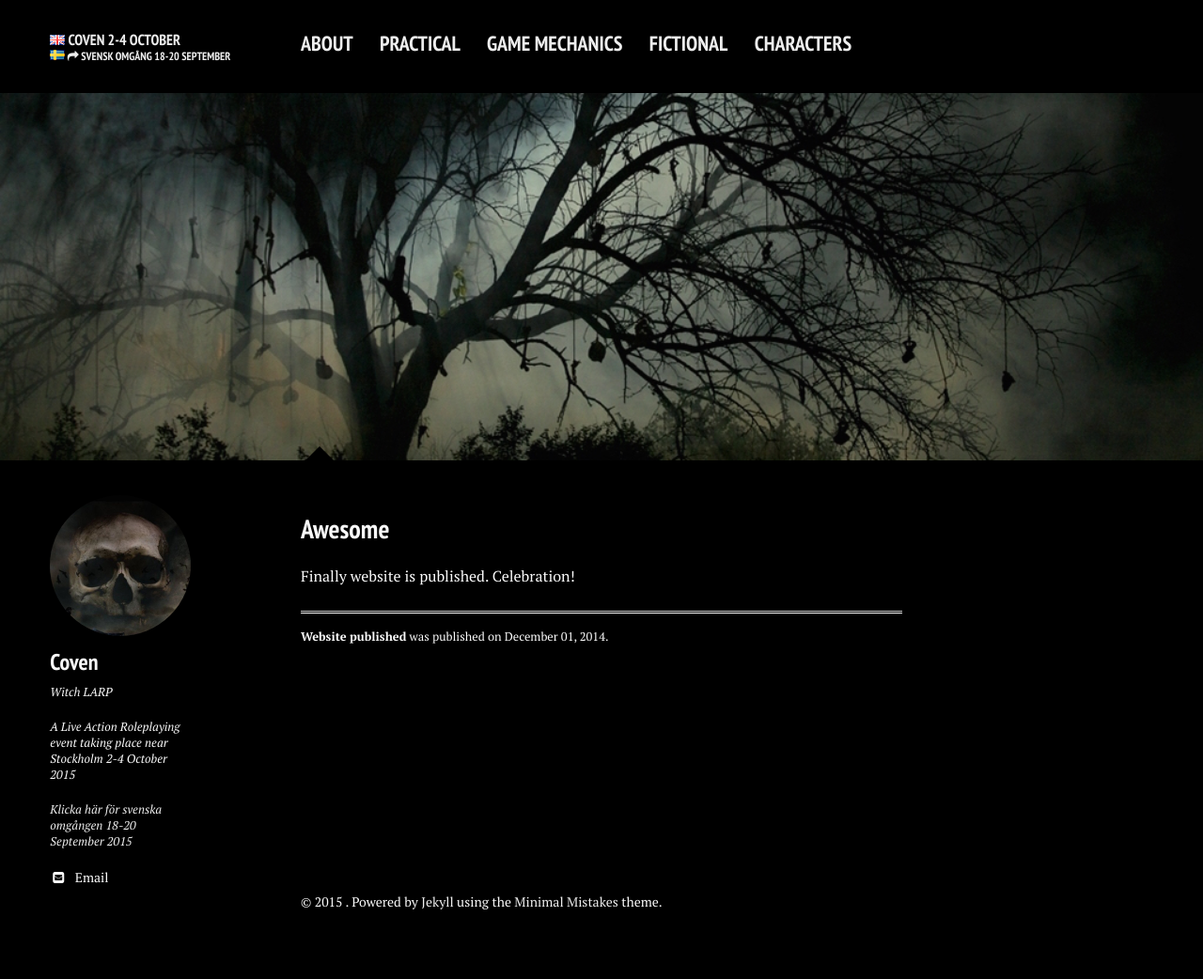
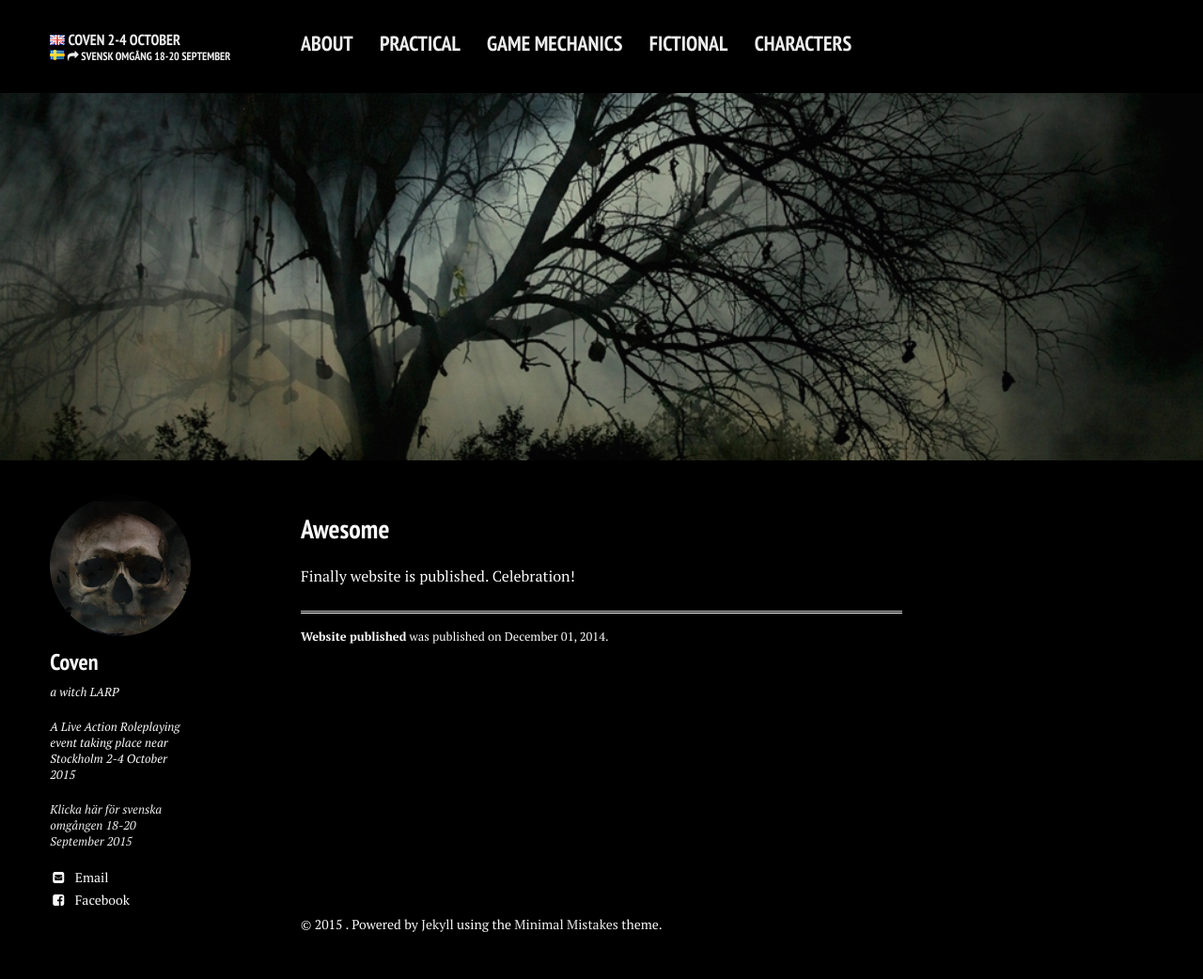
Before and after one commit to stanislavb/en.coven.nu, a Jekyll site: the page built from index.md, in a window 1280 px wide. Shown: the whole page at 94% size. Built offline with Jekyll 4.4.1, drawn with Linux system fonts in a browser that asks for light colours; nearby versions of some CDN libraries; before the commit the page ends 1018 px from its top, so only the background shows below that; part of the change alters nothing that is shown.

Commit message:
Fix tagline and Facebook group

```diff
--- a/_config.yml
+++ b/_config.yml
@@ -26,12 +26,12 @@ kramdown:
 # Event info
 event:
   name: Coven
-  tagline: Witch LARP
+  tagline: a witch LARP
   logo: skull.jpg
   description: "A Live Action Roleplaying event taking place near Stockholm 2-4 October 2015"
   email: covenenglish@example.com
 #  twitter: CovenLARP
-#  facebook: CovenLARP
+  facebook: CovenLARP
   google:
     analytics:
     verify:
--- a/_includes/_sidebar.html
+++ b/_includes/_sidebar.html
@@ -13,7 +13,7 @@
 {% include _link_to_swedish.html %}
 {% if event.email %}<a href="mailto:{{ event.email }}" class="event-social" target="_blank"><i class="fa fa-fw fa-envelope-square"></i> Email</a>{% endif %}
 {% if event.twitter %}<a href="http://twitter.com/{{ event.twitter }}" class="event-social" target="_blank"><i class="fa fa-fw fa-twitter-square"></i> Twitter</a>{% endif %}
-{% if event.facebook %}<a href="http://facebook.com/{{ event.facebook }}" class="event-social" target="_blank"><i class="fa fa-fw fa-facebook-square"></i> Facebook</a>{% endif %}
+{% if event.facebook %}<a href="http://facebook.com/groups/{{ event.facebook }}" class="event-social" target="_blank"><i class="fa fa-fw fa-facebook-square"></i> Facebook</a>{% endif %}
 {% if event.google.plus %}<a href="http://plus.google.com/+{{ event.google.plus }}" class="event-social" target="_blank"><i class="fa fa-fw fa-google-plus-square"></i> Google+</a>{% endif %}
 {% if event.linkedin %}<a href="http://linkedin.com/in/{{ event.linkedin }}" class="event-social" target="_blank"><i class="fa fa-fw fa-linkedin-square"></i> LinkedIn</a>{% endif %}
 {% if event.instagram %}<a href="http://instagram.com/{{ event.instagram }}" class="event-social" target="_blank"><i class="fa fa-fw fa-instagram"></i> Instagram</a>{% endif %}
--- /dev/null
+++ b/_plugins/video_tag.rb
@@ -0,0 +1,61 @@
+# Title: Simple Video tag for Jekyll
+# Author: Brandon Mathis http://brandonmathis.com
+# Description: Easily output MPEG4 HTML5 video with a flash backup.
+#
+# Syntax {% video url/to/video [width height] [url/to/poster] %}
+#
+# Example:
+# {% video http://site.com/video.mp4 720 480 http://site.com/poster-frame.jpg %}
+#
+# Output:
+# <video width='720' height='480' preload='none' controls poster='http://site.com/poster-frame.jpg'>
+#   <source src='http://site.com/video.mp4' type='video/mp4; codecs=\"avc1.42E01E, mp4a.40.2\"'/>
+# </video>
+#
+
+module Jekyll
+
+  class VideoTag < Liquid::Tag
+    @video = nil
+    @poster = ''
+    @height = ''
+    @width = ''
+
+    def initialize(tag_name, markup, tokens)
+      @videos = markup.scan(/((https?:\/\/|\/)\S+\.(webm|ogv|mp4)\S*)/i).map(&:first).compact
+      @poster = markup.scan(/((https?:\/\/|\/)\S+\.(png|gif|jpe?g)\S*)/i).map(&:first).compact.first
+      @sizes  = markup.scan(/\s(\d\S+)/i).map(&:first).compact
+      super
+    end
+
+    def render(context)
+      output = super
+      types = {
+        '.mp4' => "type='video/mp4; codecs=\"avc1.42E01E, mp4a.40.2\"'",
+        '.ogv' => "type='video/ogg; codecs=theora, vorbis'",
+        '.webm' => "type='video/webm; codecs=vp8, vorbis'"
+      }
+      if @videos.size > 0
+        video =  "<video #{sizes} preload='metadata' controls #{poster}>"
+        @videos.each do |v|
+          video << "<source src='#{v}' #{types[File.extname(v)]}>"
+        end
+        video += "</video>"
+      else
+        "Error processing input, expected syntax: {% video url/to/video [url/to/video] [url/to/video] [width height] [url/to/poster] %}"
+      end
+    end
+
+    def poster
+      "poster='#{@poster}'" if @poster
+    end
+
+    def sizes
+      attrs = "width='#{@sizes[0]}'" if @sizes[0]
+      attrs += " height='#{@sizes[1]}'" if @sizes[1]
+      attrs
+    end
+  end
+end
+
+Liquid::Template.register_tag('video', Jekyll::VideoTag)
```
